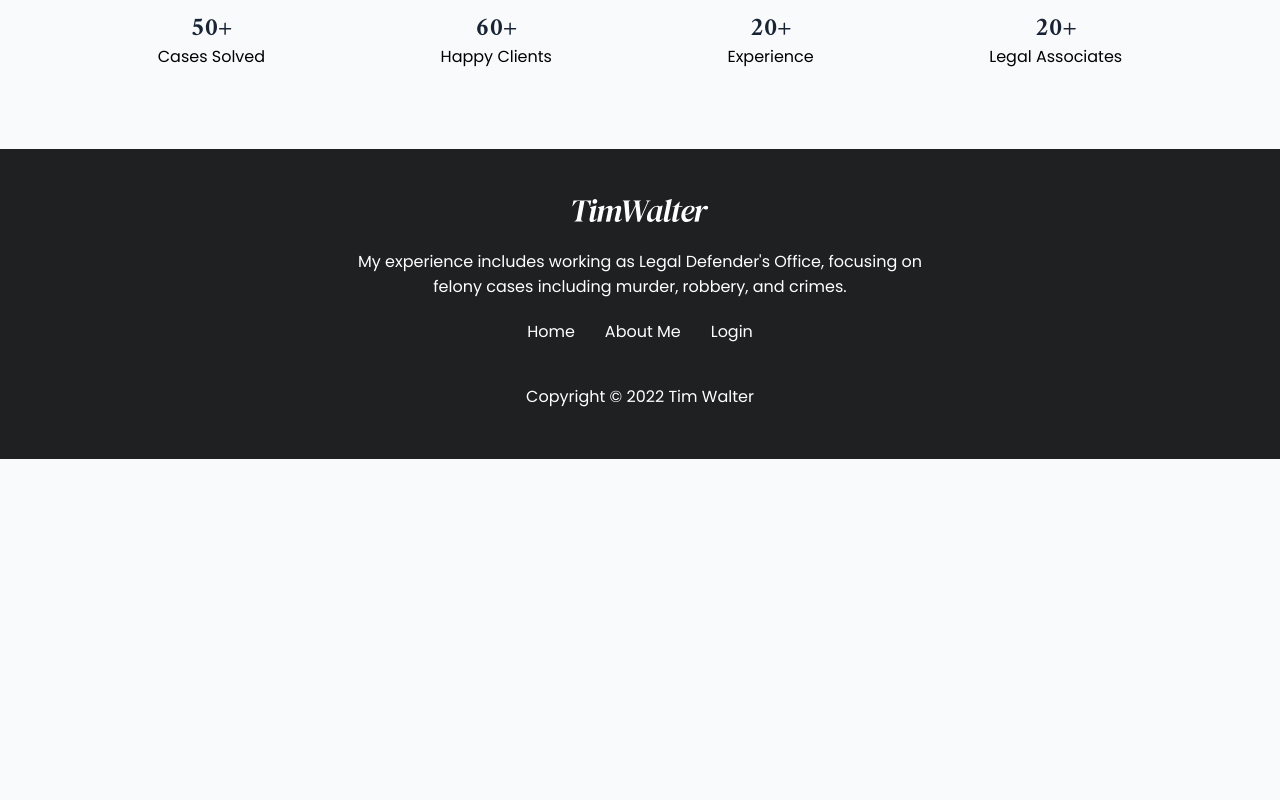
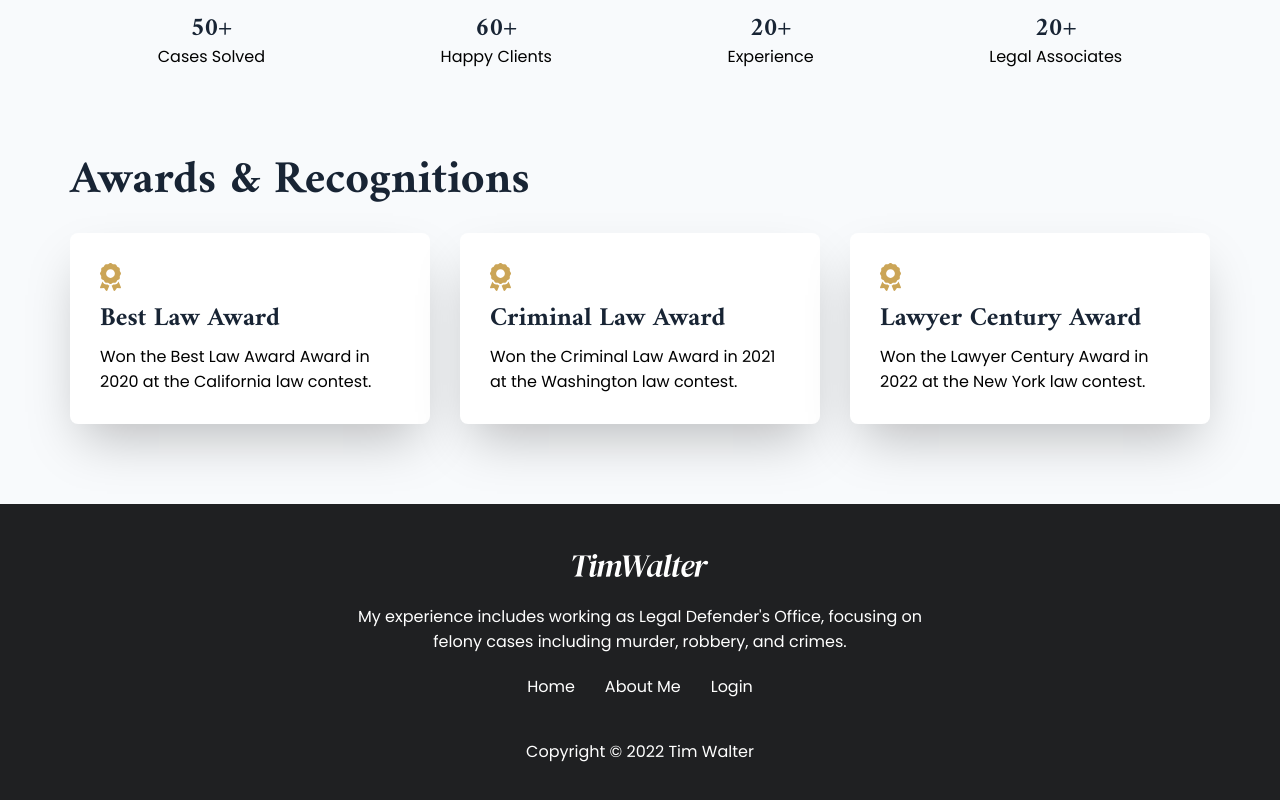
Before and after one commit to sabbirzzaman/tim-walter, a React (Create React App) app: page / in a window 1280 px wide. Shown: the part 1412-2212 px from the top of the page. Before the commit the page ends 1871 px from the top, so only its background shows below. Built offline with nearby package versions, Linux system fonts and the light colour scheme; no server answers.

Commit message:
awards section added

```diff
--- /dev/null
+++ b/src/pages/Home/Award/Award.css
@@ -0,0 +1,16 @@
+.award-item {
+    background-color: #fff;
+    border-radius: 8px;
+    padding: 30px;
+    box-shadow: 0 25px 50px -12px rgb(0 0 0 / 0.25);
+}
+
+.award-item svg {
+    font-size: 28px;
+    color: #cba557;
+    margin-bottom: 10px;
+}
+
+.award-item h3 {
+    margin-bottom: 10px;
+}
--- /dev/null
+++ b/src/pages/Home/Award/Award.js
@@ -0,0 +1,18 @@
+import { faAward } from '@fortawesome/free-solid-svg-icons';
+import { FontAwesomeIcon } from '@fortawesome/react-fontawesome';
+import React from 'react';
+import './Award.css'
+
+const Award = ({award}) => {
+    const {name, details} = award;
+
+    return (
+        <div className='award-item'>
+            <FontAwesomeIcon icon={faAward}></FontAwesomeIcon>
+            <h3>{name}</h3>
+            <p>{details}</p>
+        </div>
+    );
+};
+
+export default Award;
--- /dev/null
+++ b/src/pages/Home/Awards/Awards.css
@@ -0,0 +1,13 @@
+.awards-container {
+    padding-bottom: 80px;
+}
+
+.awards-container h2 {
+    margin-bottom: 20px;
+}
+
+.awards {
+    display: grid;
+    grid-template-columns: repeat(3,1fr);
+    gap: 30px;
+}
--- /dev/null
+++ b/src/pages/Home/Awards/Awards.js
@@ -0,0 +1,39 @@
+import React from 'react';
+import Award from '../Award/Award';
+import './Awards.css'
+
+const Awards = () => {
+    const awards = [
+        {
+            id: 1,
+            name: 'Best Law Award',
+            details: 'Won the Best Law Award Award in 2020 at the California law contest.',
+        },
+        {
+            id: 2,
+            name: 'Criminal Law Award',
+            details: 'Won the Criminal Law Award in 2021 at the Washington law contest.',
+        },
+        {
+            id: 3,
+            name: 'Lawyer Century Award',
+            details: 'Won the Lawyer Century Award in 2022 at the New York law contest.',
+        }
+    ];
+
+    return (
+        <div className='awards-container'>
+            <div className="container">
+                <div className="award-title">
+                    <h2>Awards & Recognitions</h2>
+                </div>
+
+                <div className="awards">
+                {awards.map(award => <Award key={award.id} award={award}></Award>)}
+                </div>
+            </div>
+        </div>
+    );
+};
+
+export default Awards;
--- a/src/pages/Home/Home/Home.js
+++ b/src/pages/Home/Home/Home.js
@@ -2,6 +2,7 @@ import React from 'react';
 import { useAuthState } from 'react-firebase-hooks/auth';
 import auth from '../../../firebase.init';
 import Loading from '../../Common/Loading/Loading';
+import Awards from '../Awards/Awards';
 import Banner from '../Banner/Banner';
 import Experiences from '../Experiences/Experiences';
 import Services from '../Services/Services';
@@ -19,6 +20,7 @@ const Home = () => {
             <Banner></Banner>
             <Services></Services>
             <Experiences></Experiences>
+            <Awards></Awards>
         </>
     );
 };
```
